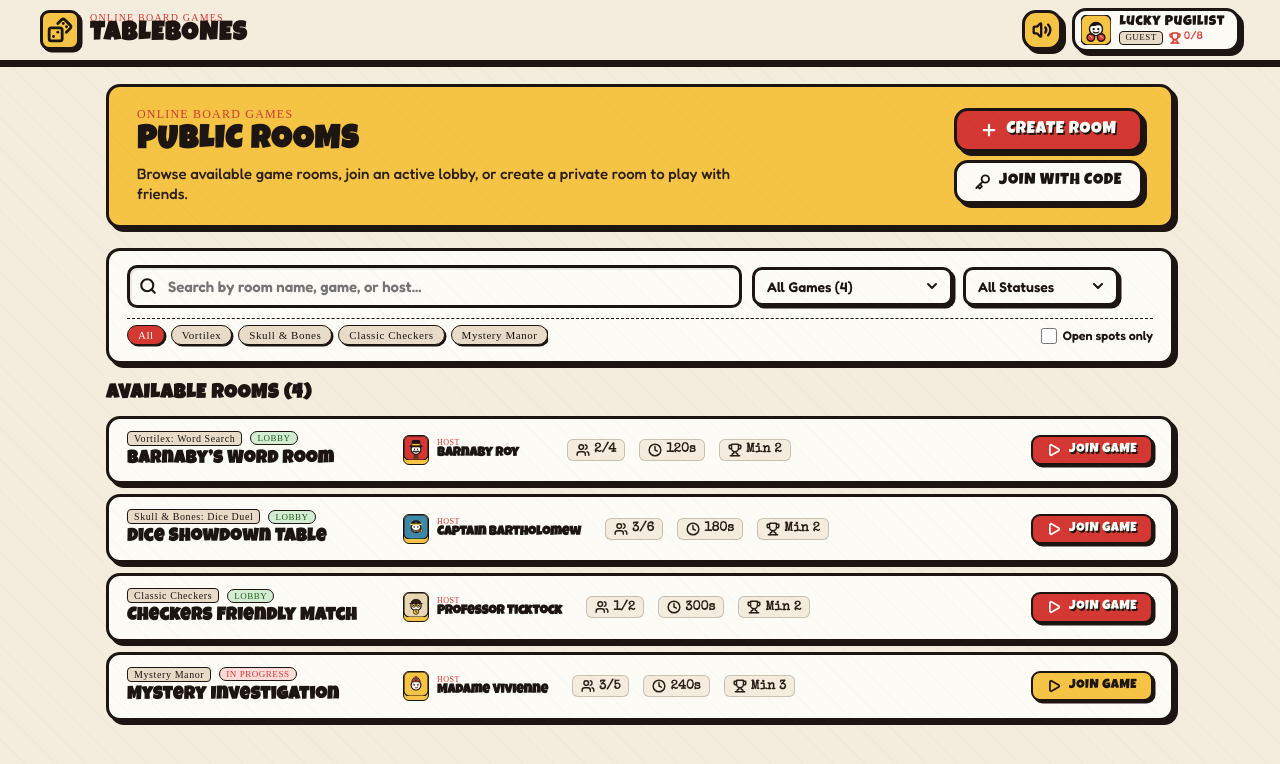
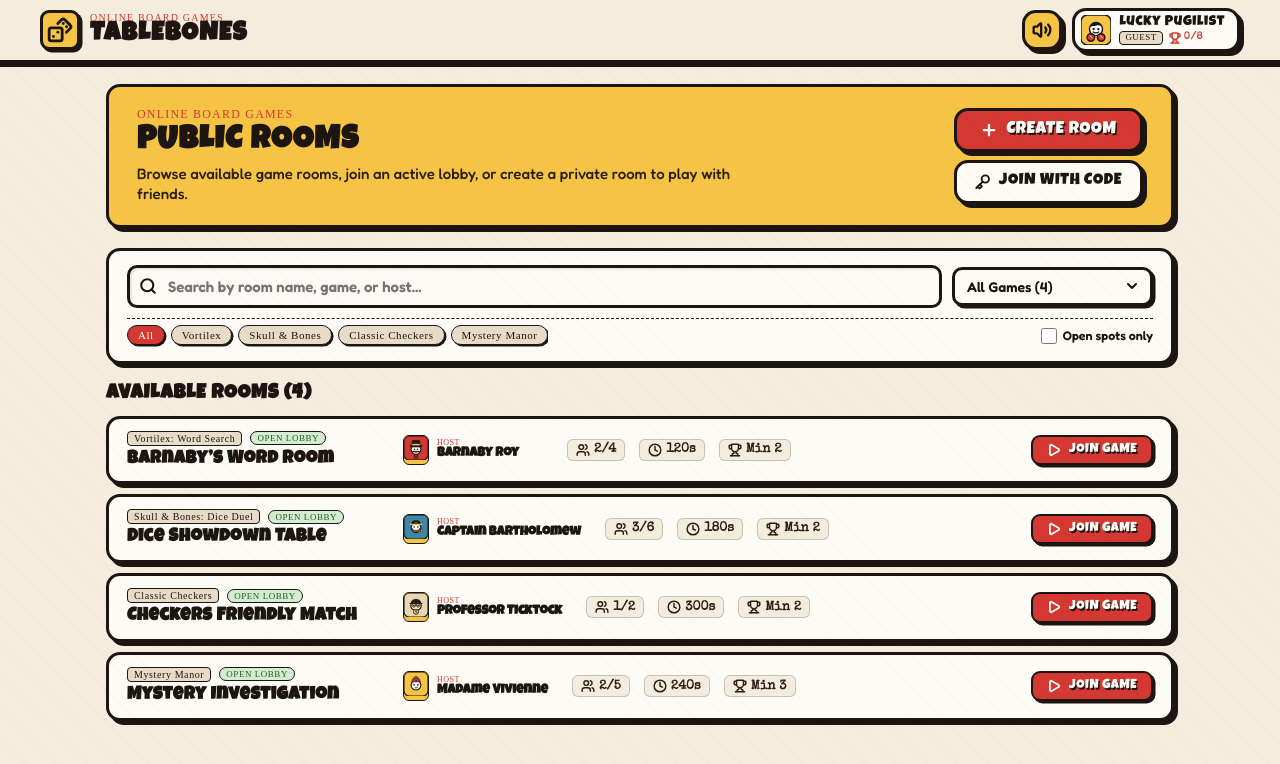
Before and after one commit to jagc55/TableBones, a React (Vite) app: page / in a window 1280 px wide. Shown: the top 764 px of the page. Built offline with nearby package versions, Linux system fonts and the light colour scheme; a web font is replaced by a local one.

Commit message:
Hide in-progress games from public rooms list and show only open waiting lobbies

```diff
--- a/src/components/RoomBrowser.tsx
+++ b/src/components/RoomBrowser.tsx
@@ -20,17 +20,13 @@ export const RoomBrowser: React.FC<RoomBrowserProps> = ({
 }) => {
   const [selectedGameFilter, setSelectedGameFilter] = useState<GameId | 'all'>('all');
   const [searchQuery, setSearchQuery] = useState('');
-  const [statusFilter, setStatusFilter] = useState<'all' | 'waiting' | 'in_progress'>('all');
   const [onlyOpenSlots, setOnlyOpenSlots] = useState(false);
 
-  // Filter public rooms only
-  const publicRooms = rooms.filter((r) => !r.isPrivate);
+  // Only show public rooms that are waiting for players (in-progress games are removed from the list)
+  const availableRooms = rooms.filter((r) => !r.isPrivate && r.status === 'waiting');
 
-  const filteredRooms = publicRooms.filter((room) => {
+  const filteredRooms = availableRooms.filter((room) => {
     if (selectedGameFilter !== 'all' && room.gameId !== selectedGameFilter) {
-      return false;
-    }
-    if (statusFilter !== 'all' && room.status !== statusFilter) {
       return false;
     }
     if (onlyOpenSlots && room.players.length >= room.maxPlayers) {
@@ -113,28 +109,12 @@ export const RoomBrowser: React.FC<RoomBrowserProps> = ({
               }}
               className="ink-select"
             >
-              <option value="all">All Games ({publicRooms.length})</option>
+              <option value="all">All Games ({availableRooms.length})</option>
               {GAMES_CATALOG.map((g) => (
                 <option key={g.id} value={g.id}>
                   {g.title}
                 </option>
               ))}
-            </select>
-          </div>
-
-          {/* Status Filter */}
-          <div className="filter-select-wrap">
-            <select
-              value={statusFilter}
-              onChange={(e) => {
-                soundstage.playTap();
-                setStatusFilter(e.target.value as 'all' | 'waiting' | 'in_progress');
-              }}
-              className="ink-select"
-            >
-              <option value="all">All Statuses</option>
-              <option value="waiting">Waiting in Lobby</option>
-              <option value="in_progress">In Progress</option>
             </select>
           </div>
         </div>
@@ -209,7 +189,6 @@ export const RoomBrowser: React.FC<RoomBrowserProps> = ({
               const game = getGameDef(room.gameId);
               const host = room.players.find((p) => p.isHost) || room.players[0];
               const isFull = room.players.length >= room.maxPlayers;
-              const isWaiting = room.status === 'waiting';
 
               return (
                 <div key={room.id} className="cel-card room-list-row">
@@ -217,8 +196,8 @@ export const RoomBrowser: React.FC<RoomBrowserProps> = ({
                   <div className="room-row-main">
                     <div className="room-row-badge-line">
                       <span className="room-game-badge">{game ? game.title : 'Board Game'}</span>
-                      <div className={`room-status-chip ${isWaiting ? 'status-waiting' : 'status-live'}`}>
-                        {isWaiting ? 'LOBBY' : 'IN PROGRESS'}
+                      <div className="room-status-chip status-waiting">
+                        OPEN LOBBY
                       </div>
                     </div>
                     <h4 className="room-row-title">{room.title}</h4>
@@ -263,11 +242,7 @@ export const RoomBrowser: React.FC<RoomBrowserProps> = ({
                       }}
                       disabled={isFull}
                       className={`btn-cel btn-sm ${
-                        isFull
-                          ? 'btn-brawl-neutral'
-                          : isWaiting
-                          ? 'btn-brawl-primary'
-                          : 'btn-brawl-secondary'
+                        isFull ? 'btn-brawl-neutral' : 'btn-brawl-primary'
                       }`}
                     >
                       <Play size={14} strokeWidth={3} />
--- a/src/utils/mockData.ts
+++ b/src/utils/mockData.ts
@@ -182,12 +182,11 @@ export const INITIAL_PUBLIC_ROOMS: Room[] = [
     isPrivate: false,
     minPlayers: 3,
     maxPlayers: 5,
-    status: 'in_progress',
+    status: 'waiting',
     hostId: 'host-mystic',
     players: [
-      { id: 'host-mystic', name: 'Madame Vivienne', avatarId: 'illusionist', isHost: true, isReady: true, score: 14 },
-      { id: 'p2', name: 'Detective Higgins', avatarId: 'diceshark', isHost: false, isReady: true, score: 9 },
-      { id: 'p3', name: 'Arthur Pendelton', avatarId: 'clockmaker', isHost: false, isReady: true, score: 12 },
+      { id: 'host-mystic', name: 'Madame Vivienne', avatarId: 'illusionist', isHost: true, isReady: true, score: 0 },
+      { id: 'p2', name: 'Detective Higgins', avatarId: 'diceshark', isHost: false, isReady: true, score: 0 },
     ],
     settings: { roundDurationSec: 240, turnTimeLimitSec: 45, dictionaryLang: 'en' },
     createdAt: Date.now() - 1000 * 60 * 15,
```
